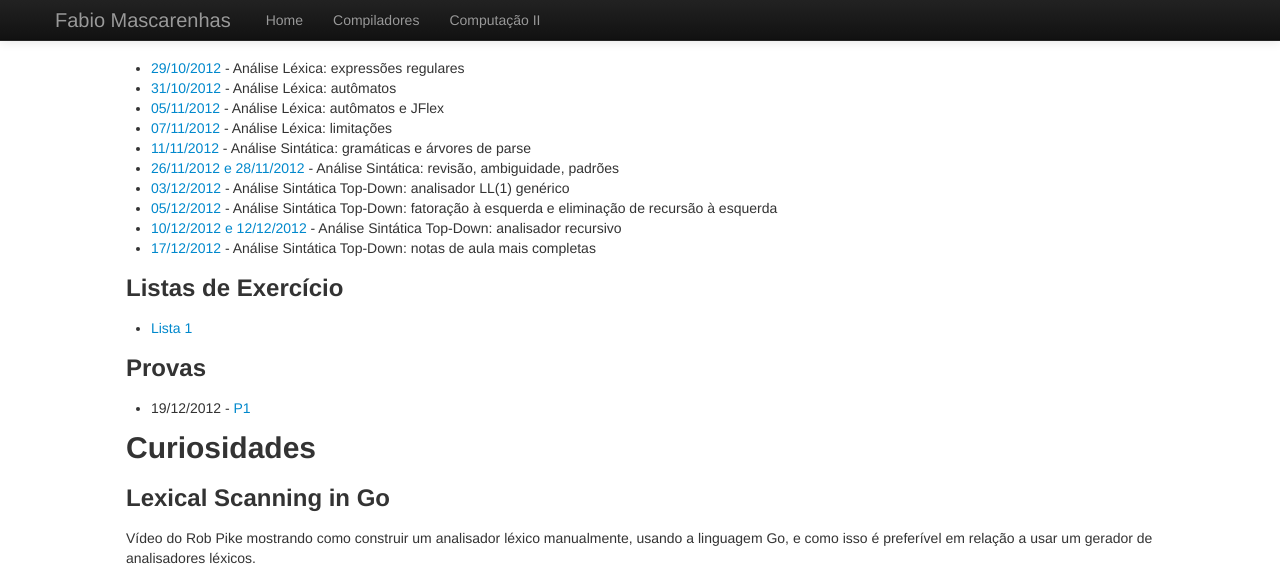
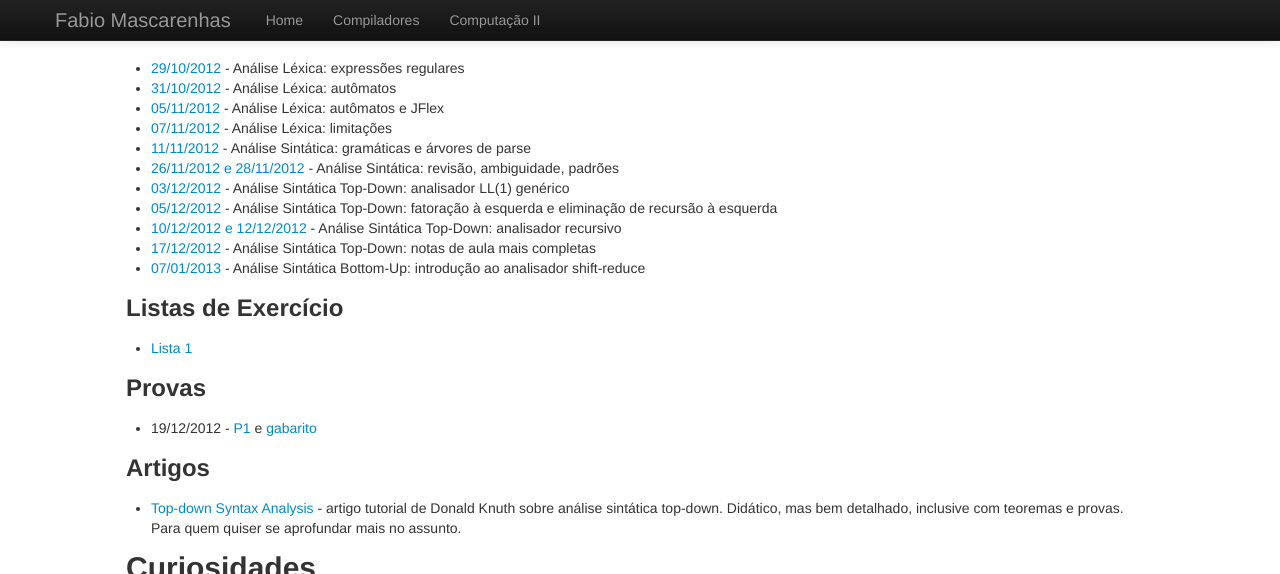
Before and after one commit to fabiomascarenhas/fabiomascarenhas.github.com, a Jekyll site: the page built from comp/index.md, in a window 1280 px wide and 900 px high, scrolled down 1425 px, cut to the strip 0-574 px from the top of the window. Built offline with Jekyll 4.4.1, drawn with Linux system fonts in a browser that asks for light colours.

Commit message:
notas de aula compiladores 07-01-2013

```diff
--- a/comp/index.md
+++ b/comp/index.md
@@ -124,6 +124,7 @@ tem código que exercita as classes.
 * [05/12/2012](Parsing_05122012.zip) - Análise Sintática Top-Down: fatoração à esquerda e eliminação de recursão à esquerda
 * [10/12/2012 e 12/12/2012](Parsing_12122012.zip) - Análise Sintática Top-Down: analisador recursivo
 * [17/12/2012](Parsing_17122012.zip) - Análise Sintática Top-Down: notas de aula mais completas
+* [07/01/2013](Parsing_07012013.zip) - Análise Sintática Bottom-Up: introdução ao analisador shift-reduce
 
 ### Listas de Exercício
 
@@ -131,7 +132,12 @@ tem código que exercita as classes.
 
 ### Provas
 
-* 19/12/2012 - [P1](p1.pdf)
+* 19/12/2012 - [P1](p1.pdf) e [gabarito](Prova1.zip)
+
+### Artigos
+
+* [Top-down Syntax Analysis](knuth_topdown.pdf) - artigo tutorial de Donald Knuth sobre análise sintática top-down.
+Didático, mas bem detalhado, inclusive com teoremas e provas. Para quem quiser se aprofundar mais no assunto.
 
 Curiosidades
 ------------
```
Also changed, not shown: 3 other files.
